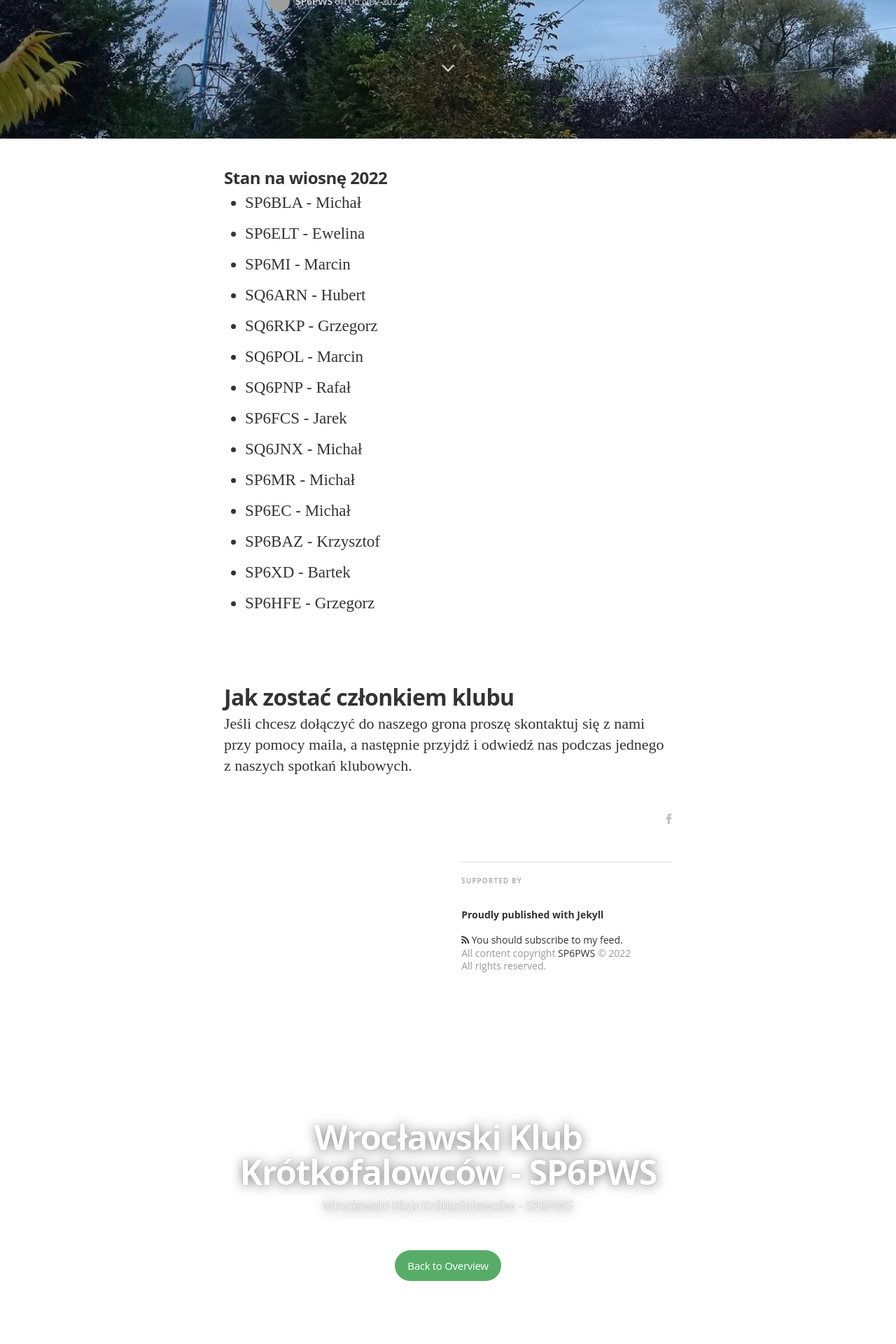
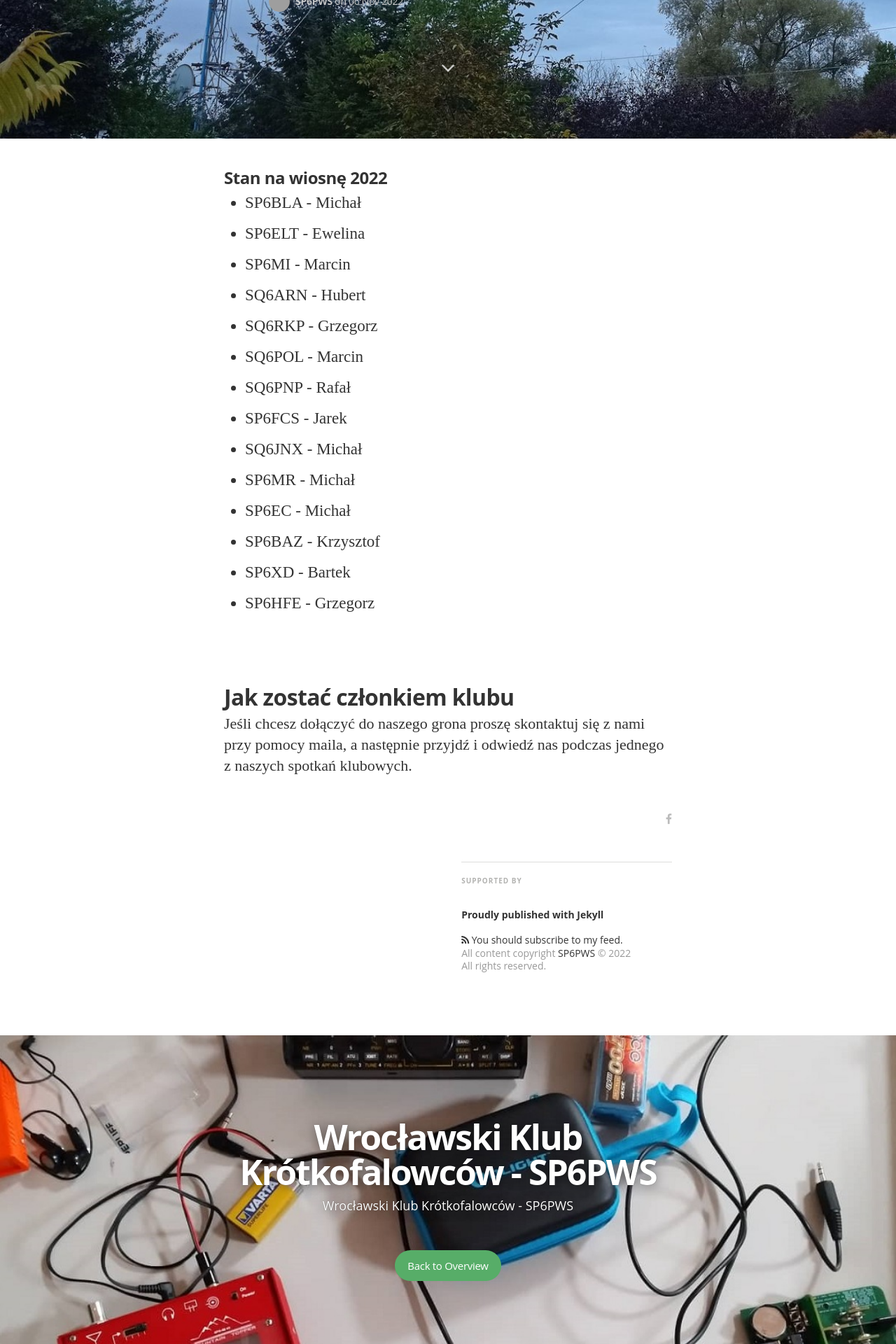
Before and after one commit to sp6pws/sp6pws.github.io, a Jekyll site: the page built from _posts/2022-11-06-Lista-czlonkow.markdown, in a window 1280 px wide. Shown: the part 702-2622 px from the top of the page at 70% size. Built offline with Jekyll 4.4.1, drawn with Linux system fonts in a browser that asks for light colours; nearby versions of some CDN libraries; some web fonts are replaced; grey boxes are pictures that could not be loaded.

Commit message:
add image

```diff
--- a/_layouts/post.html
+++ b/_layouts/post.html
@@ -106,9 +106,9 @@
       </article>
     </main>
     <div class="bottom-closer">
-      <!-- <div class="background-closer-image" {%if site.cover %} style="background-image: url({{ site.cover | prepend: site.baseurl }})"{% endif %}>
+      <div class="background-closer-image" {%if site.cover %} style="background-image: url({{ site.cover | prepend: site.baseurl }})"{% endif %}>
         Image
-      </div> -->
+      </div>
       <div class="inner">
         <h1 class="blog-title">{{ site.title }}</h1>
         <h2 class="blog-description">{{ site.description }}</h2>
```
